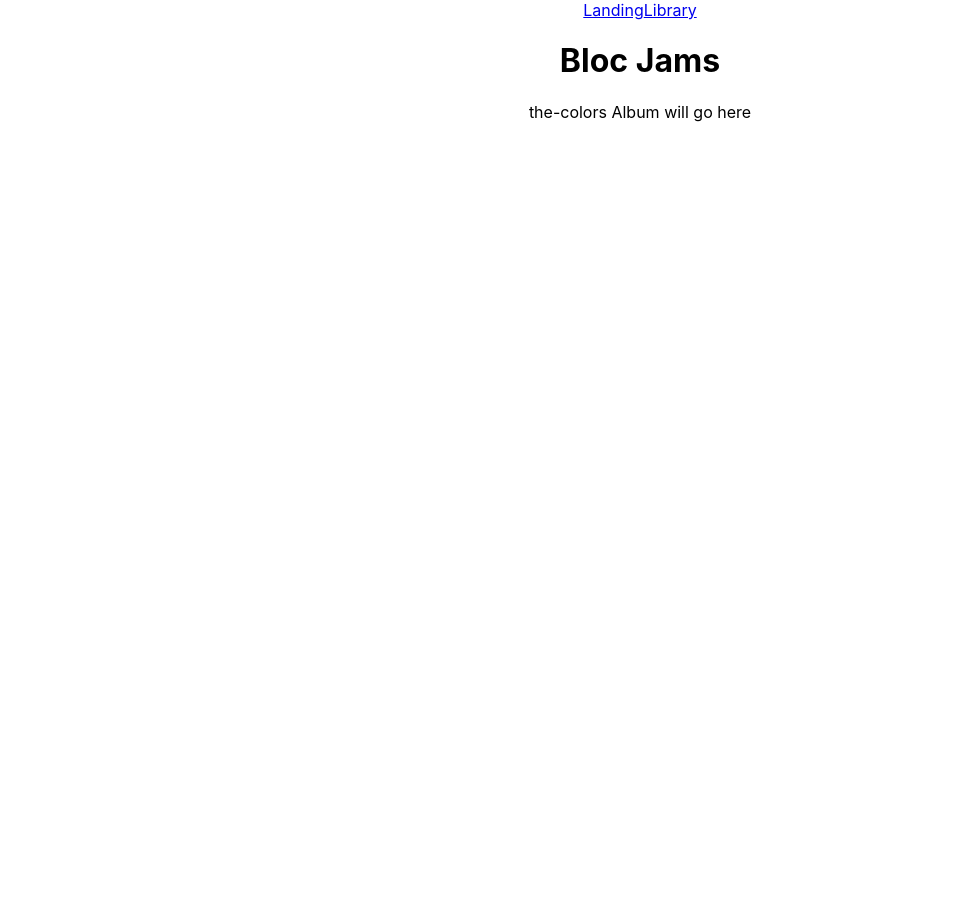
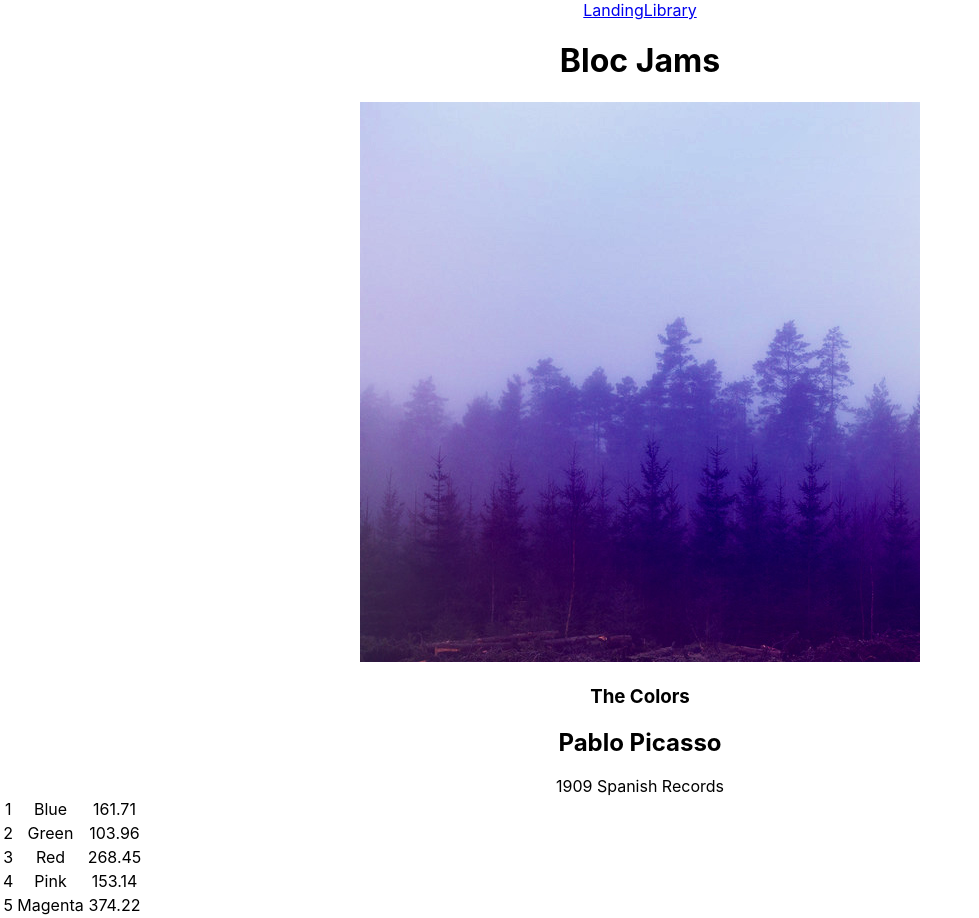
Before and after one commit to Amac238/bloc-jams-react, a React (Create React App) app: page /album/the-colors in a window 1280 px wide. Shown: the whole page, without its empty margins (0-979 px from the left). Before the commit the page ends 800 px from the top, so only its background shows below. Built offline with nearby package versions, Linux system fonts and the light colour scheme.

Commit message:
assignment bloc jams albums complete

```diff
--- a/src/components/Album.js
+++ b/src/components/Album.js
@@ -1,11 +1,47 @@
 import React, { Component } from 'react';
+import albumData from './../data/albums';
 
 class Album extends Component {
+    constructor(props) {
+        super(props);
+
+     const album = albumData.find( album => {
+        return album.slug === this.props.match.params.slug
+      });
+
+      this.state = {
+        album: album
+      };
+    }
+
     render() {
       return (
-        <section className="album">
-          {this.props.match.params.slug} Album will go here
-        </section>
+    <section className="album">
+        <section id="album-info">
+        <img id="album-cover-art" src={this.state.album.albumCover} alt={this.state.album.title} />
+        <div className="album-details">
+          <h1 id="album-title">{this.state.album.title}</h1>
+          <h2 className="artist">{this.state.album.artist}</h2>
+          <div id="release-info">{this.state.album.releaseInfo}</div>
+        </div>
+      </section>
+      <table id="song-list">
+        <colgroup>
+            <col id="song-number-column" />
+            <col id="song-title-column" />
+            <col id="song-duration-column" />
+        </colgroup>
+        <tbody>
+        {this.state.album.songs.map( (song, index) =>
+             <tr >
+                <td>{ index + 1 }</td>
+                <td>{ song.title }</td>
+                <td>{ song.duration }</td>
+            </tr>
+        )}
+        </tbody>
+      </table>
+    </section>
       );
     }
   }
```
